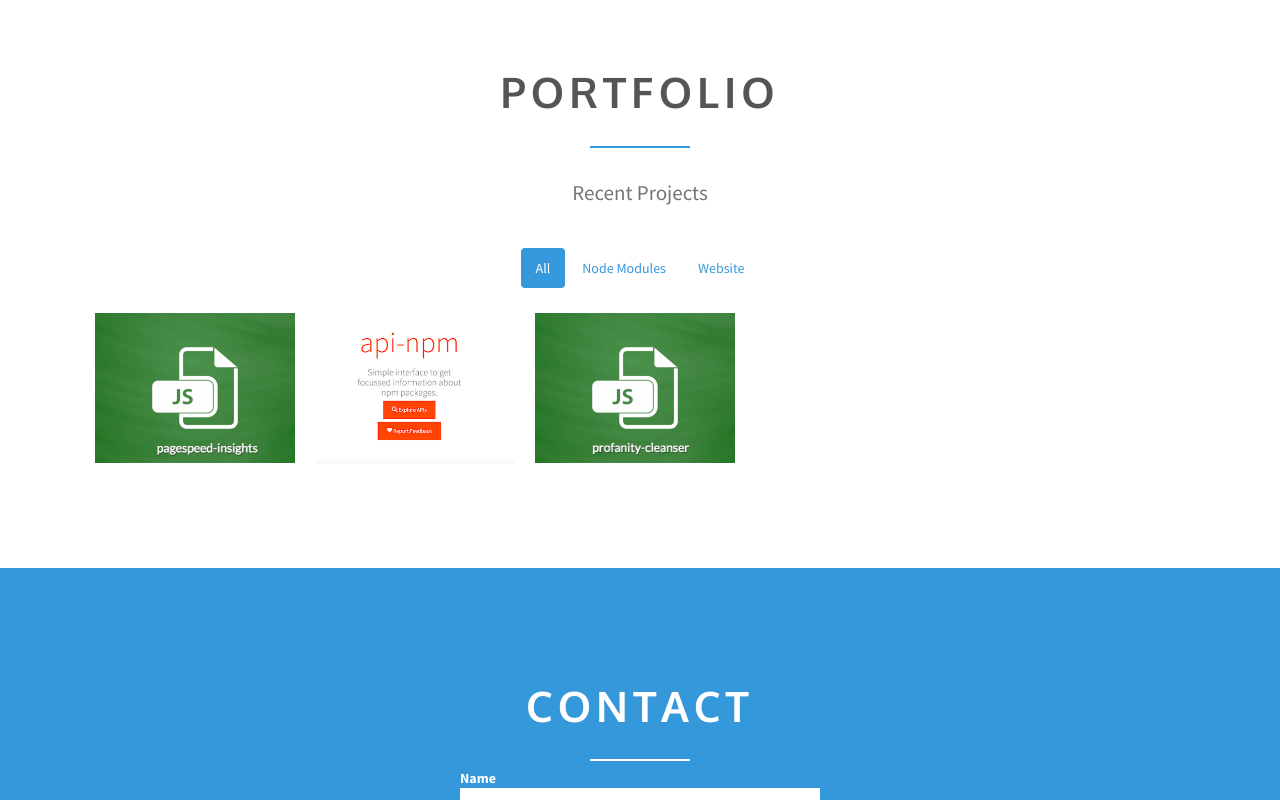
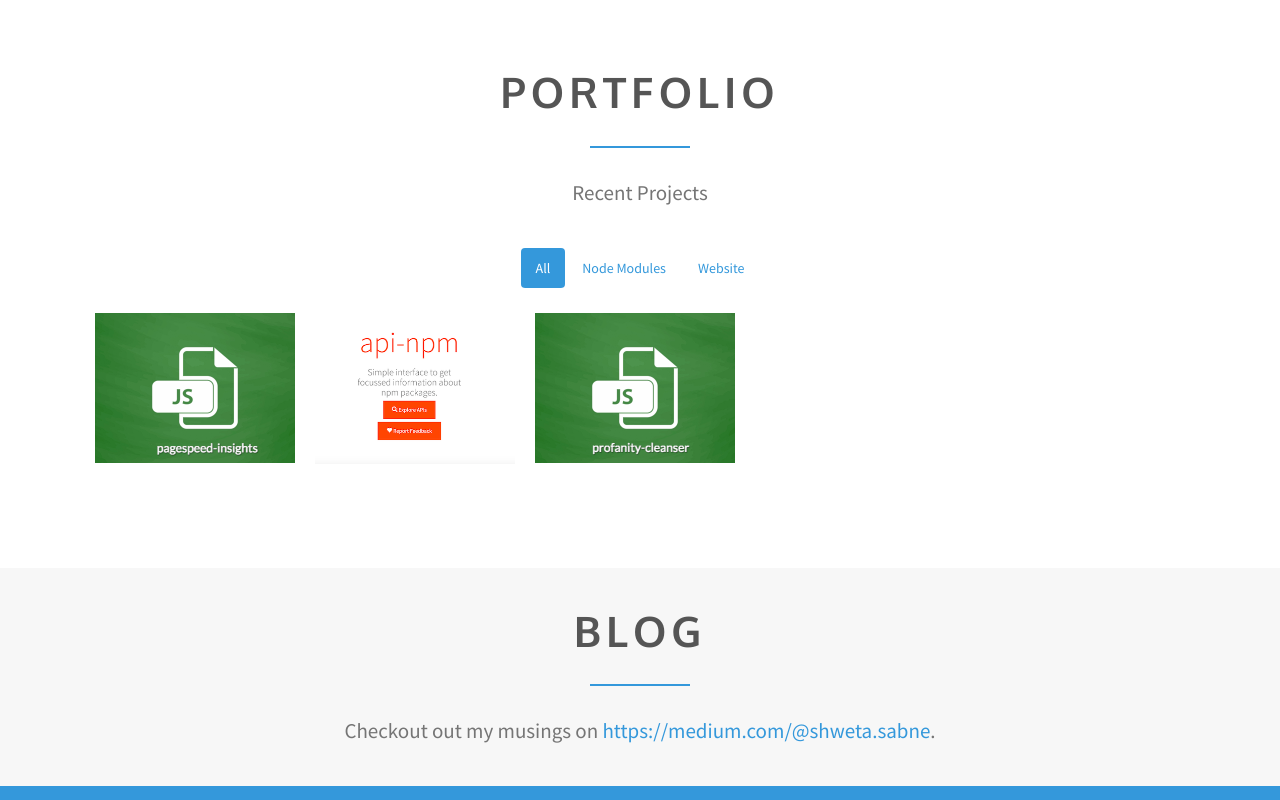
Before and after one commit to shwetasabne/mywebsite, a website: page views/index.html in a window 1280 px wide. Shown: the part 2000-2800 px from the top of the page. Drawn offline with Linux system fonts and the light colour scheme; files that its build step writes are made by us from their sources; files whose address does not match are found by name.

Commit message:
Adding blog link

```diff
--- a/views/index.html
+++ b/views/index.html
@@ -72,6 +72,8 @@
                     <!--li><a href="#page-experience">Experience</a>
                     </li-->
                     <li><a href="#page-portfolio">Portfolio</a>
+                    </li>
+                    <li><a href="#page-blog">Blog</a>
                     </li>
                     <li><a href="#page-contact">Contact</a>
                     </li>
@@ -185,7 +187,7 @@
     </section>
     <!-- skills ends -->
     <!-- education begins -->
-    <!--section id="page-education" class="page-education">
+    <!-- section id="page-education" class="page-education">
         <div class="container">
             <header class="section-header">
                 <h2 class="section-title"><span>Education</span></h2>
@@ -213,7 +215,7 @@
                 </div>
             </div>
         </div>
-    </section-->
+    </section -->
     <!-- education ends -->
     <!-- experience begins -->
     <!--section id="page-experience" class="page-experience">
@@ -302,6 +304,21 @@
         </div>
     </section>
     <!-- portfolio ends -->
+    <!-- blog begins -->
+    <section id="page-blog" class="page-education" style="background:#f7f7f7">
+        <div class="container">
+            <header class="section-header">
+                <h2 class="section-title"><span>Blog</span></h2>
+                <div class="spacer"></div>
+                <p class="section-subtitle">Checkout out my musings on
+                    <a href="https://medium.com/@shweta.sabne" target="_blank">https://medium.com/@shweta.sabne</a>.
+                </p>
+            </header>
+            <div class="row">
+            </div>
+        </div>
+    </section>
+    <!-- blog ends -->
     <!-- contact begins -->
     <section id="page-contact" class="page-contact">
         <div class="container">
```
